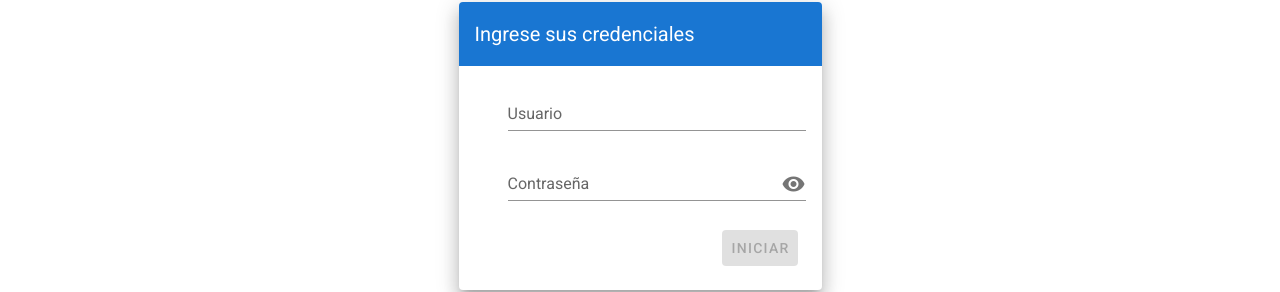
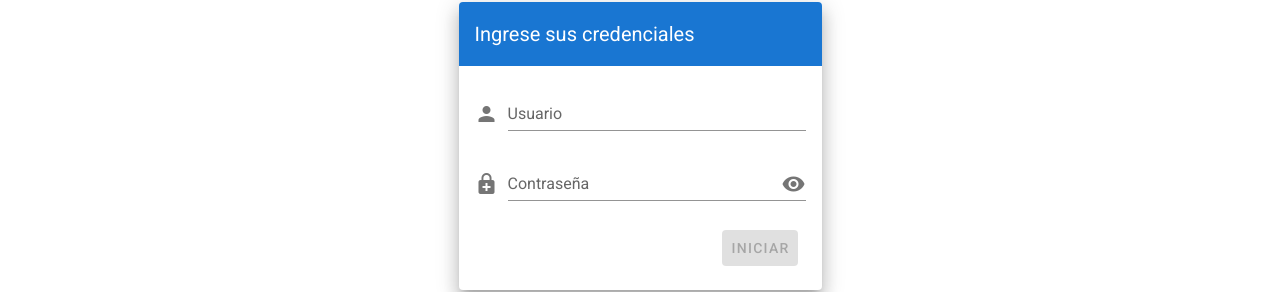
Before and after one commit to BalmoreRamirez/PanaderiaElBuenGusto_F, a Vue app: page /login in a window 1280 px wide. Shown: the part 146-438 px from the top of the page. Built offline with nearby package versions, Linux system fonts and the light colour scheme.

Commit message:
iconos del login

```diff
--- a/src/views/Login.vue
+++ b/src/views/Login.vue
@@ -23,14 +23,14 @@
                       v-model="usuario.name"
                       label="Usuario"
                       :rules="[required('Nombre Usuario')]"
-                      prepend-icon="mdi-account"
+                      prepend-icon="person"
                       type="text"
                     ></v-text-field>
                     <v-text-field
                       v-model="usuario.password"
                       label="Contraseña"
                       :rules="[required('Contraseña')]"
-                      prepend-icon="mdi-lock"
+                      prepend-icon="enhanced_encryption"
                       :append-icon="btn ? 'visibility' : 'visibility_off'"
                       @click:append="() => (btn = !btn)"
                       :type="btn ? 'password' : 'text'"
@@ -42,7 +42,6 @@
                       >
                     </v-card-actions>
                   </v-form>
-
                   <div v-if="mensaje != ''">
                     <p justify="center" align="center" class="red--text">
                       {{ mensaje }}
```
